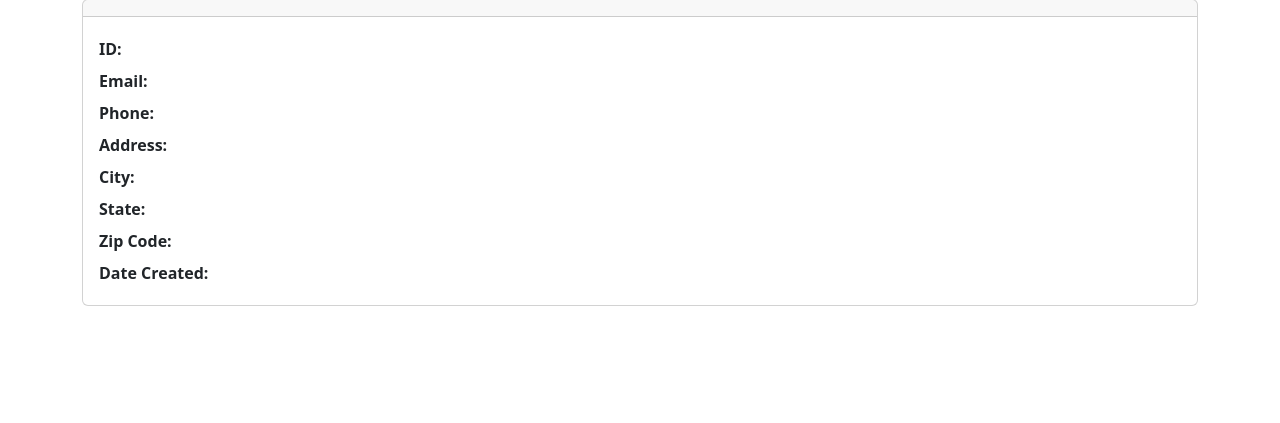
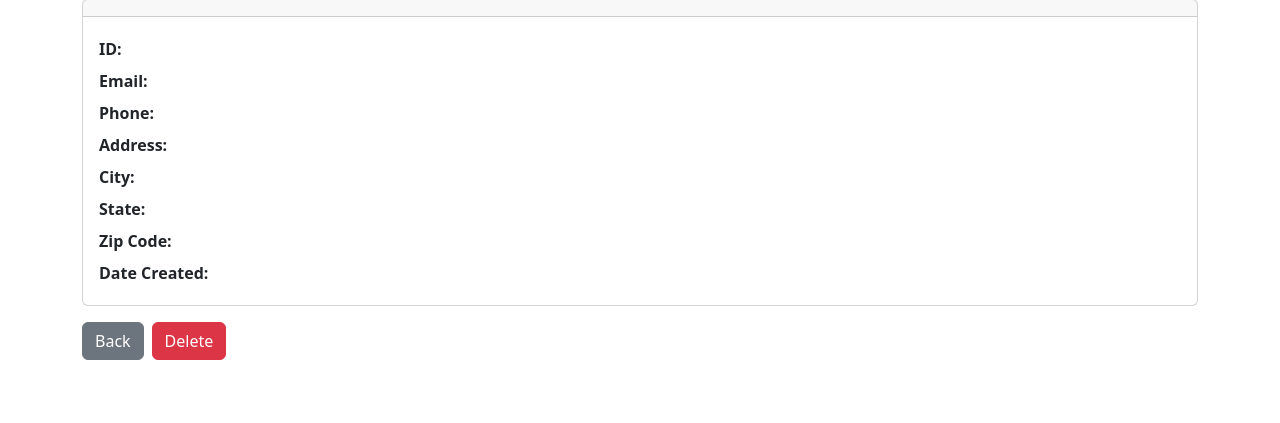
Before and after one commit to bee-squared/drip-crm, a Django app: template website/templates/record.html in a window 1280 px wide. Shown: the part 81-504 px from the top of the page. Run offline with Django 5.2, Linux system fonts and the light colour scheme; the template is opened without the code that fills it, so the values that code supplies are empty.

Commit message:
Add back and delete buttons on the record detail page

```diff
--- a/website/templates/record.html
+++ b/website/templates/record.html
@@ -40,4 +40,23 @@
     </div>
   </div>
 
+  <div class="d-flex gap-2">
+    <div>
+      <a
+        href="{% url 'home' %}"
+        class="btn btn-secondary"
+      >Back</a
+        >
+      </div>
+      <div>
+        <a
+          href="{% url 'delete_record' customer_record.id %}"
+          class="btn btn-danger"
+        >Delete</a
+          >
+        </div>
+      </div>
+    </div>
+  </div>
+
 {% endblock %}
--- a/website/urls.py
+++ b/website/urls.py
@@ -7,4 +7,5 @@ urlpatterns = [
     path('logout/', views.logout_user, name='logout'),
     path('register/', views.register_user, name='register'),
     path('record/<int:pk>', views.customer_record, name='record'), #pk = primary key
+    path('delete_record/<int:pk>', views.delete_record, name='delete_record'), #pk = primary key
 ]
```
Also changed, not shown: website/views.py (+9 -0 lines). Lines whose indentation alone changed are shown as unchanged.
